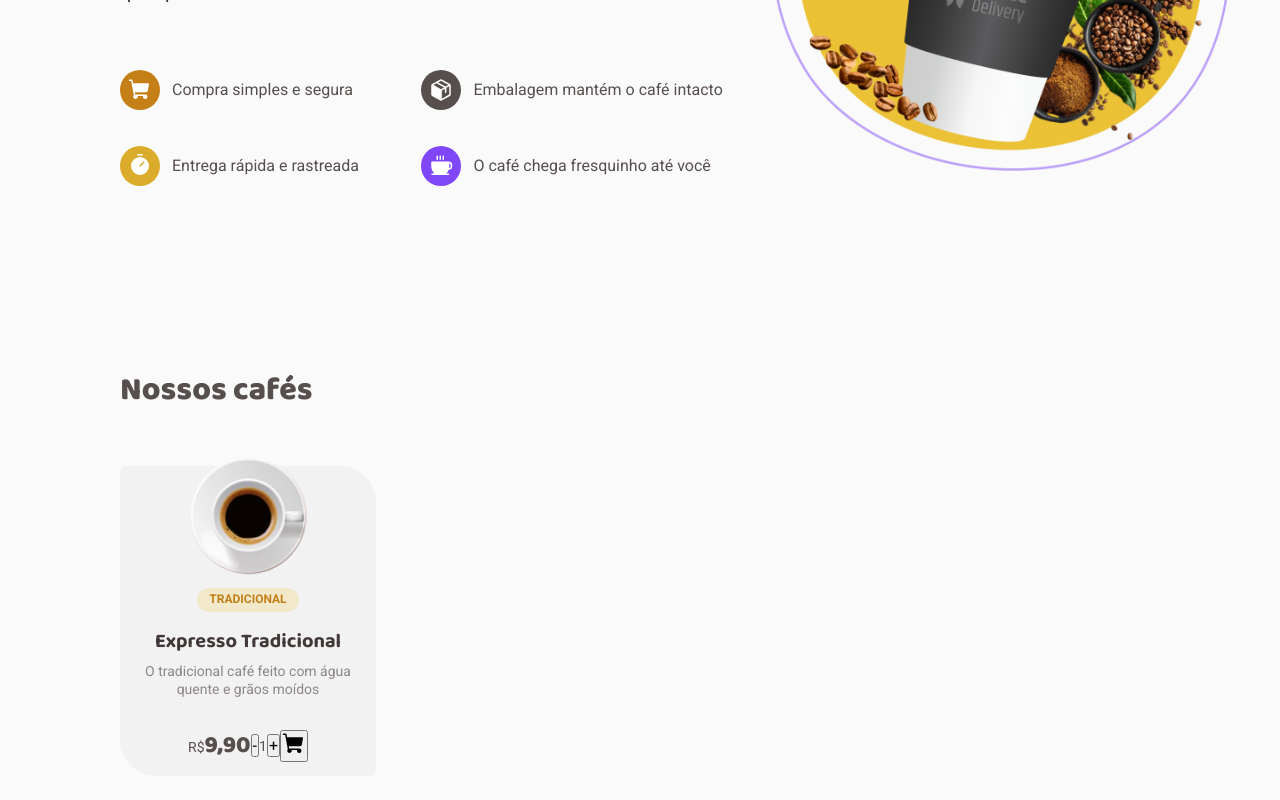
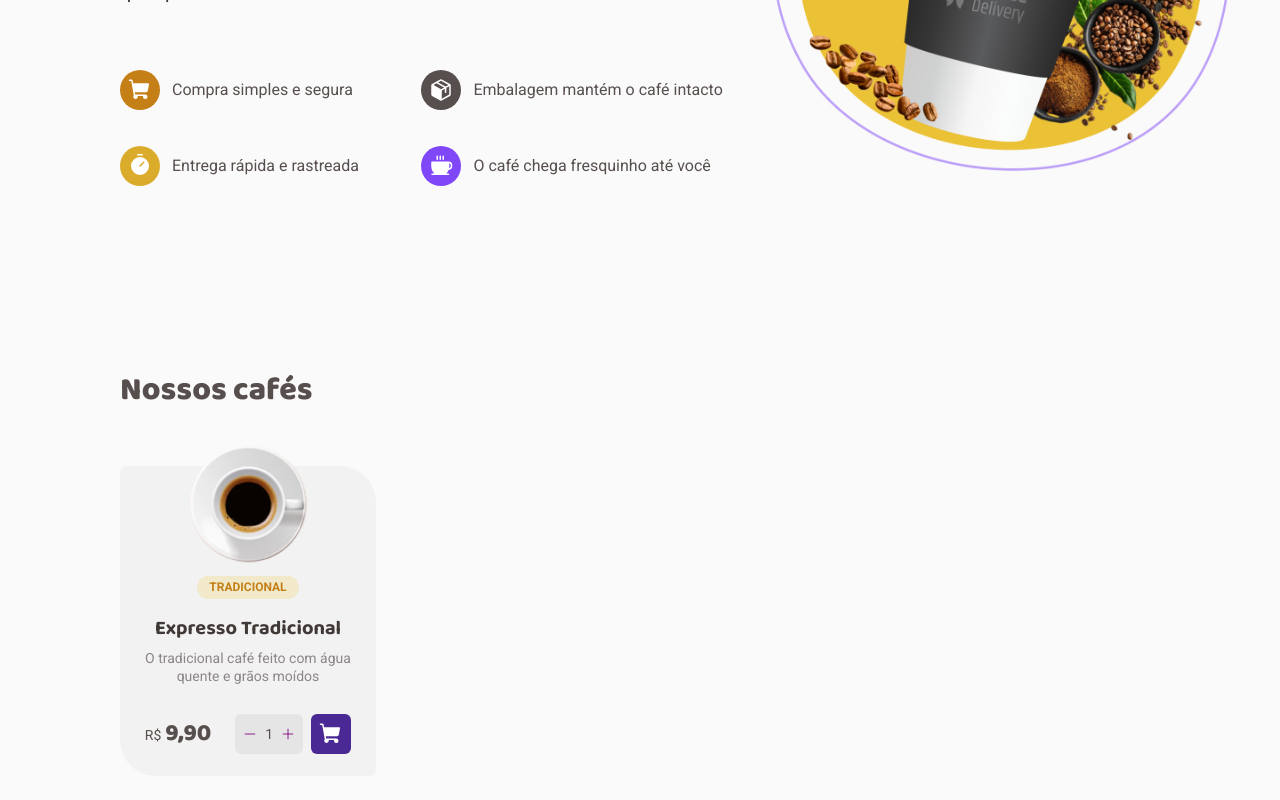
Before and after one commit to ghiberti85/ignite-coffee-delivery, a React (Vite) app: page / in a window 1280 px wide. Shown: the part 432-1232 px from the top of the page. Built offline with nearby package versions, Linux system fonts and the light colour scheme.

Commit message:
Static Coffee Card Component

```diff
--- a/src/pages/Home/components/CoffeeCard/index.tsx
+++ b/src/pages/Home/components/CoffeeCard/index.tsx
@@ -1,5 +1,5 @@
-import { ShoppingCart } from "phosphor-react";
-import { CardContainer, Description, Form, Tag, Title } from "./styles";
+import { Minus, Plus, ShoppingCart } from "phosphor-react";
+import { CardContainer, Description, Form, Quantity, ShopInputs, Tag, Title } from "./styles";
 
 export function CoffeeCard() {
     return (
@@ -10,12 +10,14 @@ export function CoffeeCard() {
             <Description>O tradicional café feito com água quente e grãos moídos</Description>
             <Form>
                 <span>R$<strong>9,90</strong></span>
-                <div>
-                    <button>-</button>
-                    <span>1</span>
-                    <button>+</button>
-                </div>
-                <button><ShoppingCart size={24} weight="fill" /></button>
+                <ShopInputs>
+                    <Quantity>
+                        <Minus size={14} color="purple"/>
+                        <span>1</span>
+                        <Plus size={14} color="purple" />
+                    </Quantity>
+                    <button><ShoppingCart size={24} weight="fill" color="#fff" /></button>
+                </ShopInputs>
             </Form>
         </CardContainer>
     )
--- a/src/pages/Home/components/CoffeeCard/styles.ts
+++ b/src/pages/Home/components/CoffeeCard/styles.ts
@@ -15,7 +15,7 @@ export const CardContainer = styled.div`
         width: 120px;
         height: 120px;
         flex-shrink: 0;
-        margin: auto;
+        margin: -1.5rem auto 0;
     }
 `;
 
@@ -54,14 +54,45 @@ export const Description = styled.p`
 
 export const Form = styled.form`
     display: flex;
-    justify-content: center;
+    justify-content: space-between;
     align-items: center;
     padding: 0 1.5rem 1.25rem;
+    gap: 1.5rem;
 
     span {
         font: 400 0.875rem Roboto, sans-serif;
     }
     strong {
         font: 800 1.5rem 'Baloo 2', sans-serif;
+        margin-left: 0.25rem;
+    }
+
+    button {
+        display: flex;
+        padding: 0.5rem;
+        justify-content: center;
+        align-items: center;
+        border-radius: 6px;
+        background: ${props => props.theme['purple-dark']};
+        border: 0;
+
     }
 `;
+
+export const ShopInputs = styled.div`
+    display: flex;
+    gap: 0.5rem;
+`;
+
+export const Quantity = styled.div`
+    display: flex;
+    justify-content: center;
+    align-items: center;
+    gap: 0.5rem;
+
+    padding: 0.75rem 0.5rem;
+    border-radius: 6px;
+    border: 0;
+
+    background-color: ${(props) => props.theme['base-button']};
+`;
```
